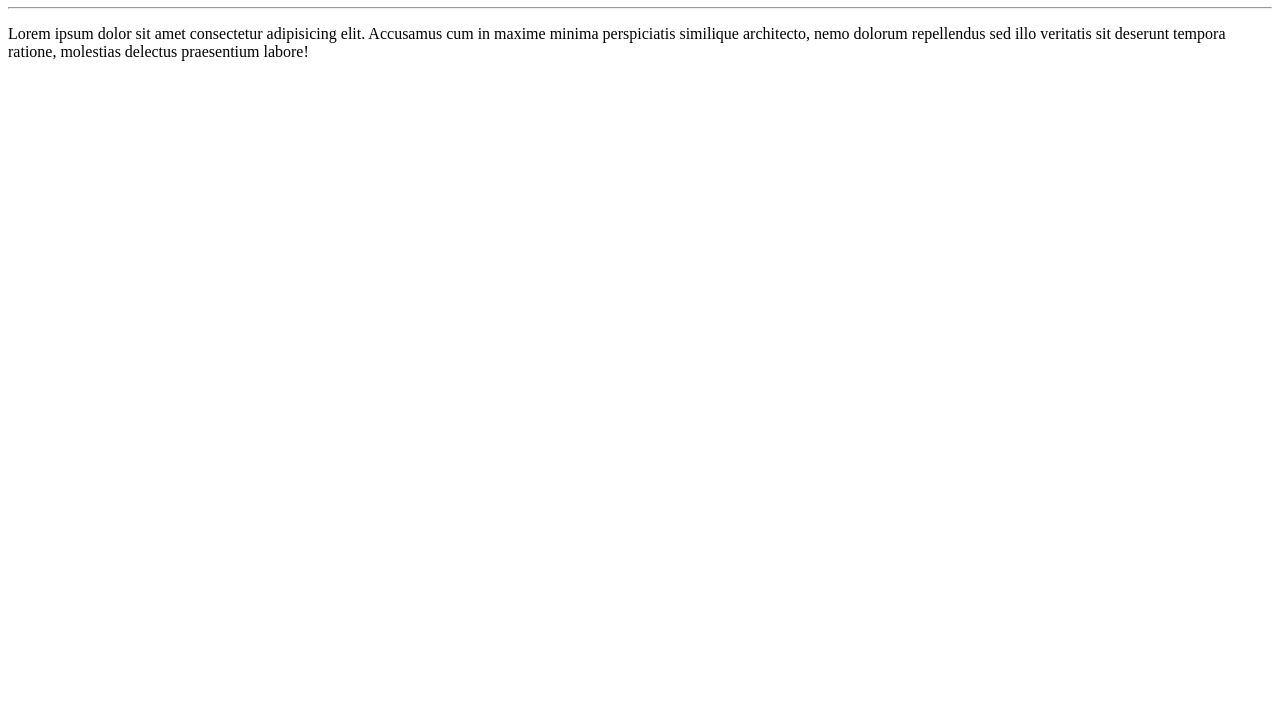
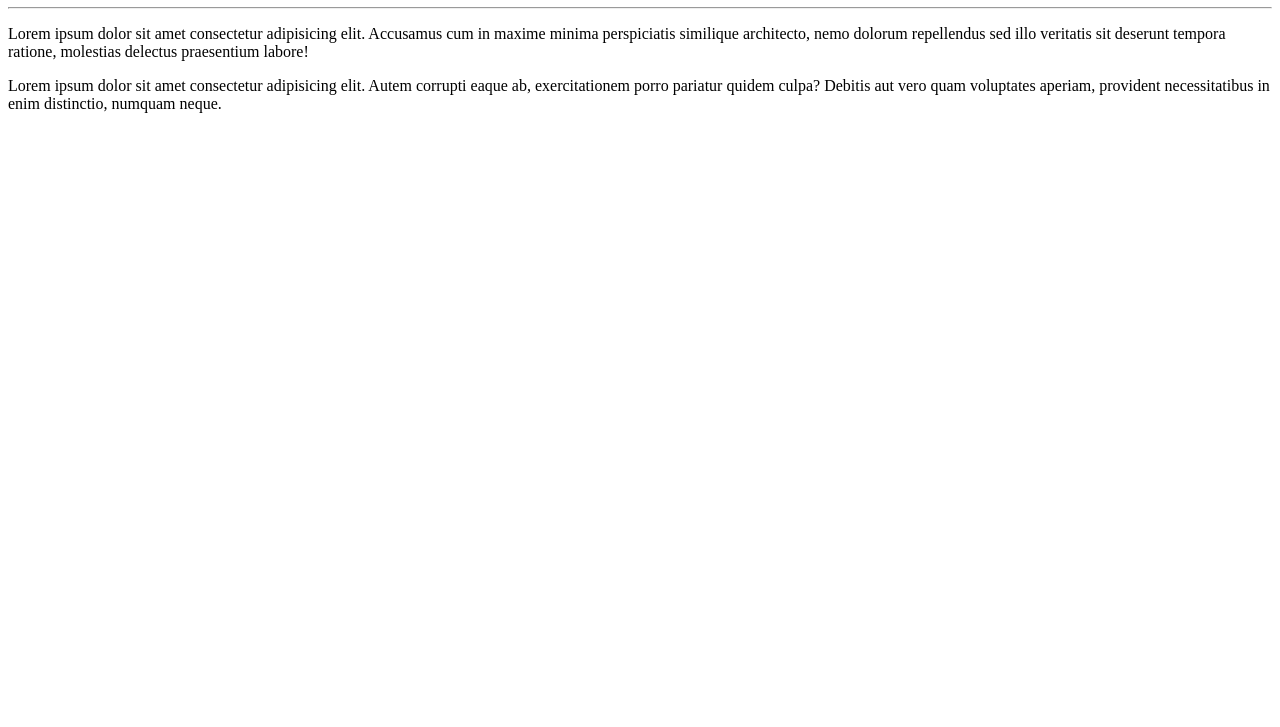
Before and after one commit to felipelhe/Teste, a plain HTML site: page TesteSite/index.html in a window 1280 px wide. Shown: the part 73-800 px from the top of the page. Drawn offline with Linux system fonts and the light colour scheme.

Commit message:
adicionado um paragrafo

```diff
--- a/TesteSite/index.html
+++ b/TesteSite/index.html
@@ -13,5 +13,9 @@
         Accusamus cum in maxime minima perspiciatis similique architecto,
         nemo dolorum repellendus sed illo veritatis sit deserunt tempora
          ratione, molestias delectus praesentium labore!</p>
+    <p>Lorem ipsum dolor sit amet consectetur adipisicing elit.
+        Autem corrupti eaque ab, exercitationem porro pariatur
+        quidem culpa? Debitis aut vero quam voluptates aperiam,
+        provident necessitatibus in enim distinctio, numquam neque.</p>
 </body>
 </html>
```
